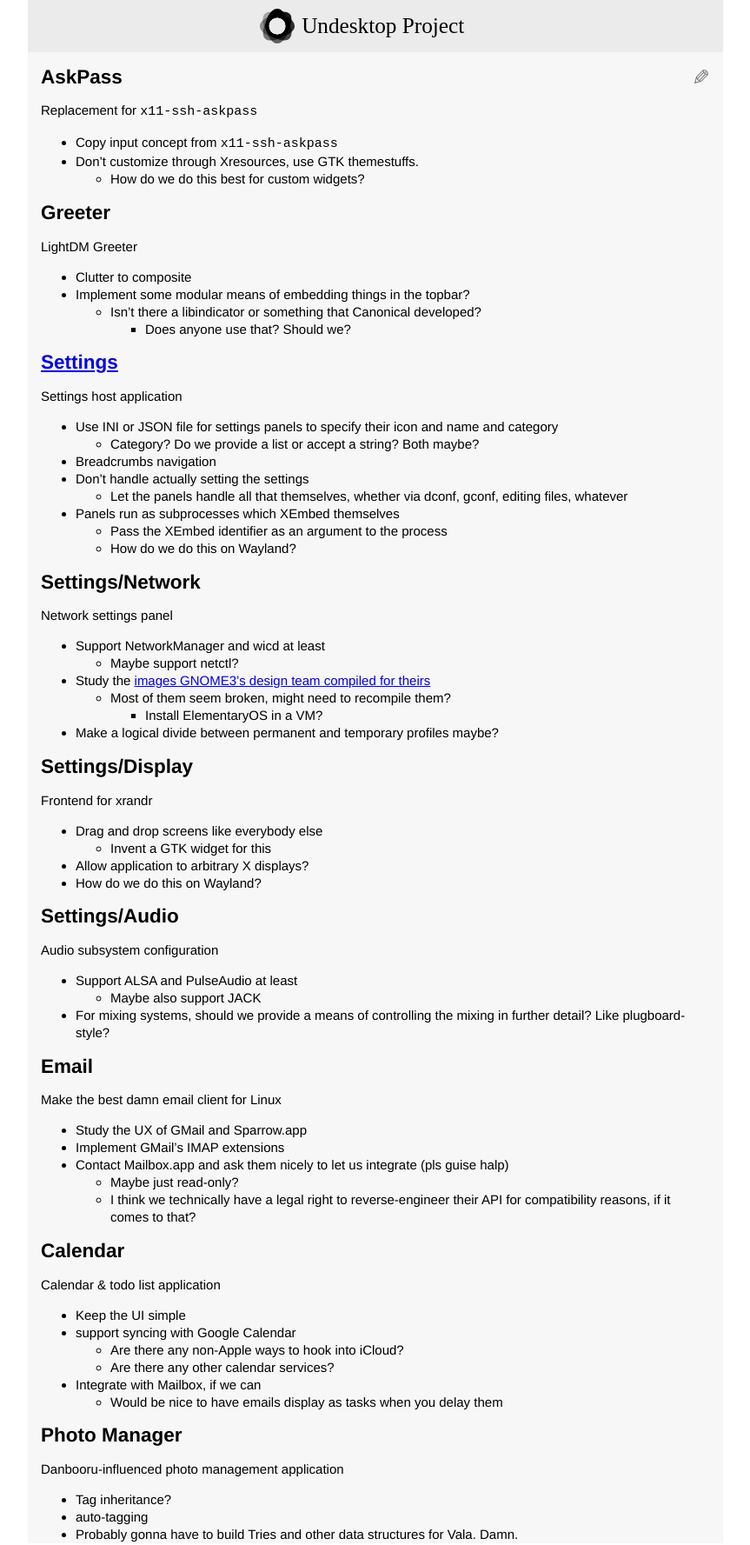
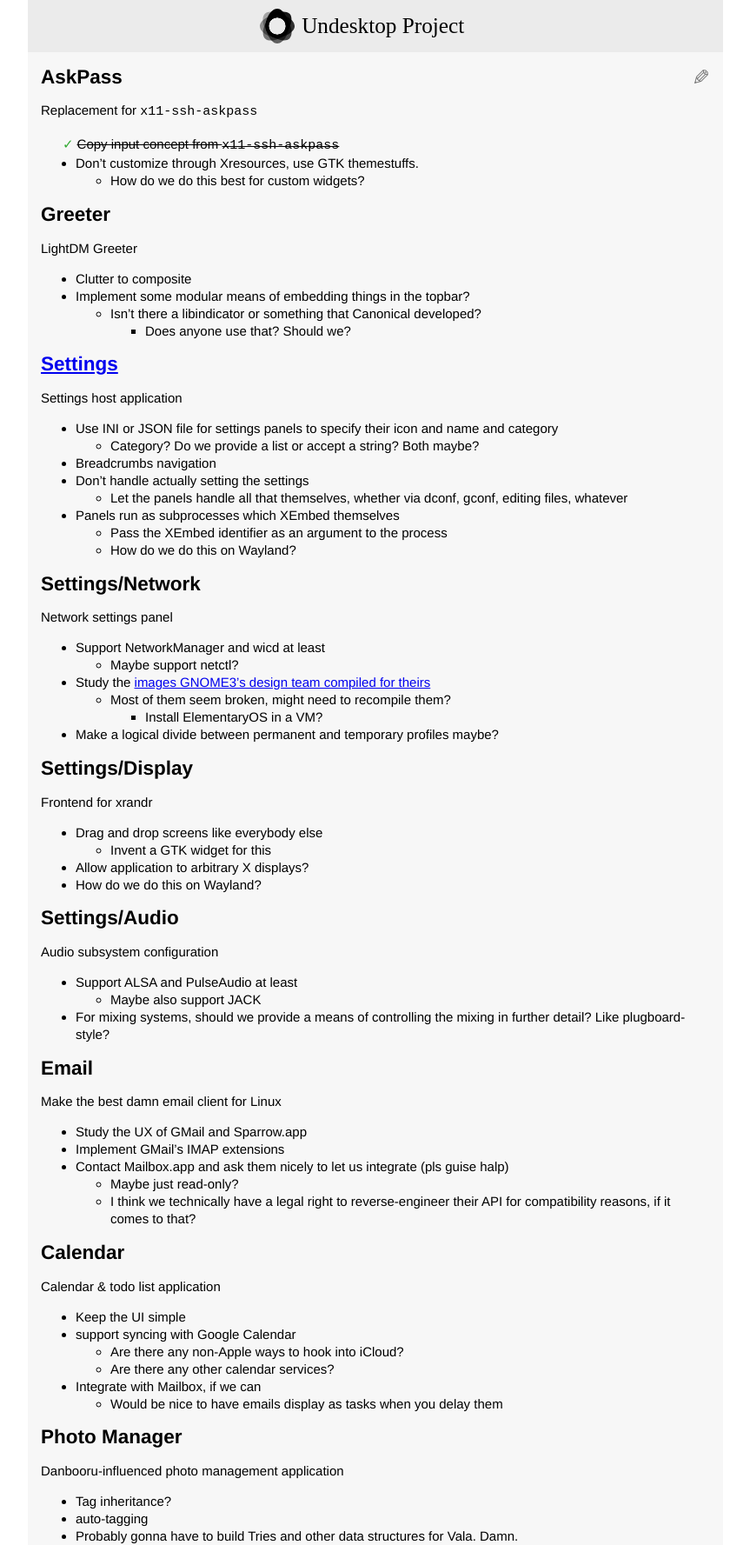
Before and after one commit to undesktop/wiki, a Jekyll site: the page built from planning.md, in a window 1280 px wide. Shown: the whole page at 87% size, without its empty margins (208-1071 px from the left). Built offline with Jekyll 4.4.1, drawn with Linux system fonts in a browser that asks for light colours.

Commit message:
Add styles for completed list items

```diff
--- a/css/style.css
+++ b/css/style.css
@@ -58,3 +58,16 @@ strong {
 .edit-link:hover {
 	color: #000;
 }
+li.done {
+	text-decoration: line-through;
+	list-style-type: none;
+}
+li.done:before {
+	padding: 2px;
+	color: #33AA33;
+	content: "\2713";
+	margin-left: calc(-1em - 2px);
+	margin-right: 2px;
+	text-decoration: none;
+	display: inline-block;
+}
```
